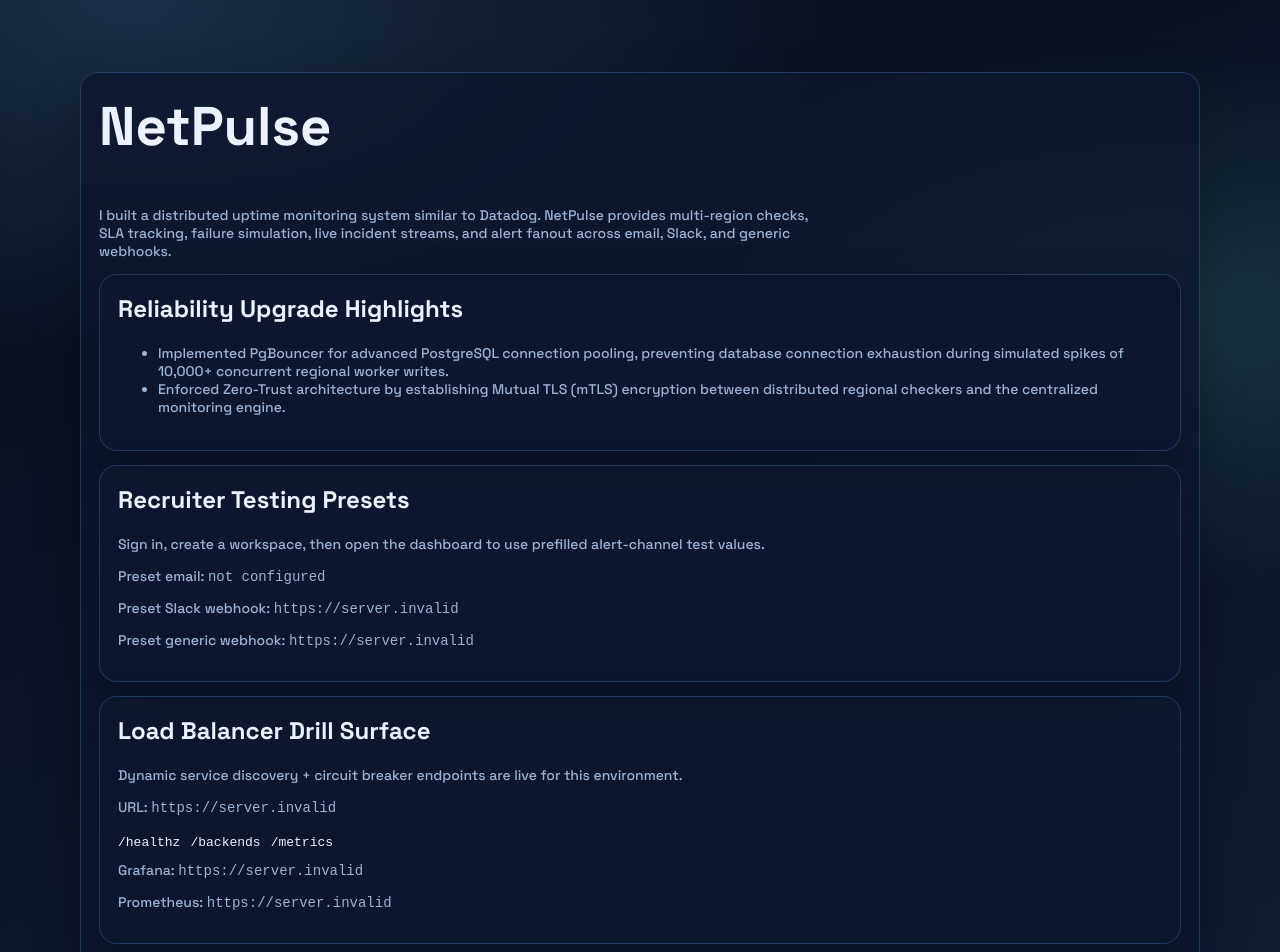
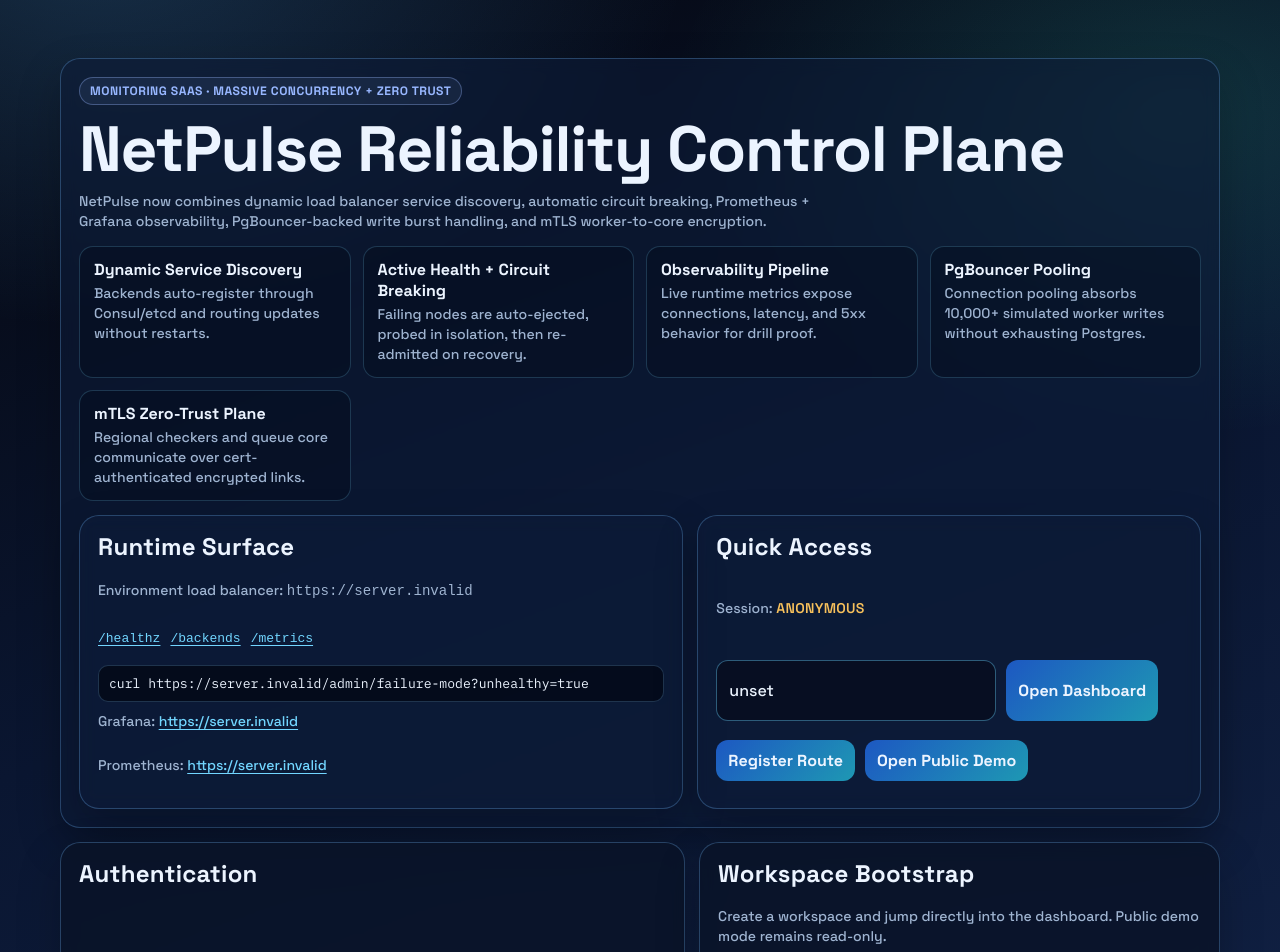
Before and after one commit to MohammedVep/NetPulse, a Next.js app in the folder apps/web/: page / in a window 1280 px wide. Shown: the top 952 px of the page. Built offline with nearby package versions, Linux system fonts and the light colour scheme; no server answers.

Commit message:
Overhaul web UI for reliability control plane upgrades

```diff
--- a/apps/web/app/globals.css
+++ b/apps/web/app/globals.css
@@ -1,14 +1,17 @@
 :root {
-  --bg-0: #080d1a;
-  --bg-1: #131f3b;
-  --panel: rgba(14, 24, 48, 0.78);
-  --panel-border: rgba(101, 160, 255, 0.24);
-  --text: #ecf2ff;
-  --text-muted: #9cb3d6;
-  --ok: #33d4a5;
-  --warn: #f2bb4f;
-  --down: #ff6c7a;
-  --accent: #67d3ff;
+  --bg-0: #05070f;
+  --bg-1: #0a1631;
+  --bg-2: #13254b;
+  --panel: rgba(10, 20, 40, 0.84);
+  --panel-soft: rgba(13, 28, 56, 0.56);
+  --panel-border: rgba(115, 186, 255, 0.28);
+  --text: #ecf4ff;
+  --text-muted: #9fb4d1;
+  --ok: #3cd8ad;
+  --warn: #f7c15c;
+  --down: #ff6f81;
+  --accent: #72d6ff;
+  --highlight: #98b7ff;
 }
 
 * {
@@ -21,30 +24,54 @@
   padding: 0;
   min-height: 100%;
   background:
-    radial-gradient(1200px 600px at 10% 0%, rgba(93, 177, 255, 0.2), transparent 60%),
-    radial-gradient(1000px 500px at 90% 20%, rgba(79, 233, 200, 0.16), transparent 55%),
-    linear-gradient(160deg, var(--bg-0), var(--bg-1));
+    radial-gradient(950px 640px at 8% -5%, rgba(79, 176, 255, 0.24), transparent 62%),
+    radial-gradient(880px 560px at 92% 8%, rgba(66, 250, 197, 0.14), transparent 58%),
+    linear-gradient(160deg, var(--bg-0), var(--bg-1) 42%, var(--bg-2));
   color: var(--text);
 }
 
 a {
-  color: inherit;
-  text-decoration: none;
+  color: var(--accent);
+  text-decoration: underline;
+  text-underline-offset: 3px;
+  text-decoration-thickness: 1px;
 }
 
 main {
-  width: min(1120px, 92vw);
+  width: min(1160px, 92vw);
   margin: 0 auto;
   padding: 32px 0 72px;
+}
+
+h1,
+h2,
+h3 {
+  line-height: 1.1;
 }
 
 .panel {
   background: var(--panel);
   border: 1px solid var(--panel-border);
-  border-radius: 18px;
+  border-radius: 20px;
   padding: 18px;
   backdrop-filter: blur(8px);
-  box-shadow: 0 20px 50px rgba(0, 0, 0, 0.24);
+  box-shadow: 0 18px 44px rgba(0, 0, 0, 0.24);
+}
+
+.panel.soft {
+  background: var(--panel-soft);
+}
+
+.stack {
+  display: grid;
+  gap: 10px;
+}
+
+.control-row {
+  display: flex;
+  gap: 10px;
+  flex-wrap: wrap;
+  align-items: center;
 }
 
 .grid {
@@ -58,7 +85,12 @@
 
 .small {
   color: var(--text-muted);
-  font-size: 0.875rem;
+  font-size: 0.88rem;
+  line-height: 1.42;
+}
+
+.mono {
+  font-family: var(--font-mono);
 }
 
 .status {
@@ -84,6 +116,113 @@
   display: flex;
   gap: 10px;
   flex-wrap: wrap;
+}
+
+.hero-title {
+  margin: 0;
+  font-size: clamp(2.2rem, 7vw, 4rem);
+  line-height: 0.96;
+  letter-spacing: -0.02em;
+}
+
+.hero-subtitle {
+  max-width: 760px;
+  margin-top: 12px;
+}
+
+.section-head {
+  margin: 0 0 10px;
+  letter-spacing: 0.01em;
+}
+
+.pill {
+  display: inline-flex;
+  align-items: center;
+  gap: 8px;
+  font-size: 0.76rem;
+  font-weight: 700;
+  letter-spacing: 0.04em;
+  text-transform: uppercase;
+  color: var(--highlight);
+  border: 1px solid rgba(152, 183, 255, 0.34);
+  background: rgba(152, 183, 255, 0.08);
+  border-radius: 999px;
+  padding: 5px 10px;
+}
+
+.signal-grid {
+  display: grid;
+  grid-template-columns: repeat(auto-fit, minmax(220px, 1fr));
+  gap: 12px;
+}
+
+.signal-card {
+  border: 1px solid rgba(114, 214, 255, 0.2);
+  border-radius: 14px;
+  padding: 12px 14px;
+  background: rgba(6, 13, 27, 0.45);
+}
+
+.signal-card strong {
+  display: block;
+  margin-bottom: 4px;
+}
+
+.signal-card .small {
+  margin: 0;
+}
+
+.split-grid {
+  display: grid;
+  gap: 14px;
+  grid-template-columns: 1.2fr 1fr;
+}
+
+.kpi-grid {
+  display: grid;
+  gap: 12px;
+  grid-template-columns: repeat(auto-fit, minmax(170px, 1fr));
+}
+
+.kpi-card {
+  border: 1px solid rgba(114, 214, 255, 0.2);
+  border-radius: 14px;
+  padding: 12px 14px;
+  background: rgba(6, 13, 27, 0.45);
+}
+
+.kpi-label {
+  color: var(--text-muted);
+  text-transform: uppercase;
+  letter-spacing: 0.05em;
+  font-size: 0.72rem;
+}
+
+.kpi-value {
+  margin-top: 6px;
+  font-size: clamp(1.5rem, 4vw, 2.1rem);
+  font-weight: 700;
+  line-height: 1.02;
+}
+
+.list-tight {
+  margin: 0;
+  padding-left: 18px;
+}
+
+.list-tight li {
+  margin-bottom: 6px;
+}
+
+.command {
+  margin-top: 8px;
+  font-family: var(--font-mono);
+  font-size: 0.82rem;
+  background: rgba(4, 10, 24, 0.82);
+  border: 1px solid rgba(126, 196, 255, 0.22);
+  border-radius: 10px;
+  padding: 9px 10px;
+  overflow-x: auto;
 }
 
 input,
@@ -131,4 +270,8 @@
     border-radius: 14px;
     padding: 14px;
   }
+
+  .split-grid {
+    grid-template-columns: 1fr;
+  }
 }
--- a/apps/web/app/page.tsx
+++ b/apps/web/app/page.tsx
@@ -37,6 +37,14 @@
   const loadBalancerBaseUrl = config.loadBalancerUrl.trim().replace(/\/$/, "");
   const grafanaDashboardUrl = config.grafanaDashboardUrl.trim();
   const prometheusUrl = config.prometheusUrl.trim();
+  const loadBalancerLinks = loadBalancerBaseUrl
+    ? {
+        healthz: `${loadBalancerBaseUrl}/healthz`,
+        backends: `${loadBalancerBaseUrl}/backends`,
+        metrics: `${loadBalancerBaseUrl}/metrics`,
+        drill: `${loadBalancerBaseUrl}/admin/failure-mode?unhealthy=true`
+      }
+    : null;
 
   const resetMessages = () => {
     setAuthError(null);
@@ -172,89 +180,90 @@
 
   return (
     <main>
-      <section className="panel" style={{ marginTop: 40 }}>
-        <h1 style={{ marginTop: 0, fontSize: "clamp(2rem, 6vw, 3.4rem)" }}>NetPulse</h1>
-        <p className="small" style={{ maxWidth: 720 }}>
-          I built a distributed uptime monitoring system similar to Datadog.
-          NetPulse provides multi-region checks, SLA tracking, failure simulation, live incident streams,
-          and alert fanout across email, Slack, and generic webhooks.
+      <section className="panel soft" style={{ marginTop: 26 }}>
+        <span className="pill">Monitoring SaaS · Massive Concurrency + Zero Trust</span>
+        <h1 className="hero-title" style={{ marginTop: 14 }}>
+          NetPulse Reliability Control Plane
+        </h1>
+        <p className="small hero-subtitle">
+          NetPulse now combines dynamic load balancer service discovery, automatic circuit breaking, Prometheus +
+          Grafana observability, PgBouncer-backed write burst handling, and mTLS worker-to-core encryption.
         </p>
-        <div className="panel" style={{ marginTop: 14 }}>
-          <h2 style={{ marginTop: 0 }}>Reliability Upgrade Highlights</h2>
-          <ul style={{ marginTop: 0 }}>
-            <li className="small">
-              Implemented PgBouncer for advanced PostgreSQL connection pooling, preventing database connection
-              exhaustion during simulated spikes of 10,000+ concurrent regional worker writes.
-            </li>
-            <li className="small">
-              Enforced Zero-Trust architecture by establishing Mutual TLS (mTLS) encryption between distributed
-              regional checkers and the centralized monitoring engine.
-            </li>
-          </ul>
+
+        <div className="signal-grid" style={{ marginTop: 8 }}>
+          <article className="signal-card">
+            <strong>Dynamic Service Discovery</strong>
+            <p className="small">Backends auto-register through Consul/etcd and routing updates without restarts.</p>
+          </article>
+          <article className="signal-card">
+            <strong>Active Health + Circuit Breaking</strong>
+            <p className="small">Failing nodes are auto-ejected, probed in isolation, then re-admitted on recovery.</p>
+          </article>
+          <article className="signal-card">
+            <strong>Observability Pipeline</strong>
+            <p className="small">Live runtime metrics expose connections, latency, and 5xx behavior for drill proof.</p>
+          </article>
+          <article className="signal-card">
+            <strong>PgBouncer Pooling</strong>
+            <p className="small">Connection pooling absorbs 10,000+ simulated worker writes without exhausting Postgres.</p>
+          </article>
+          <article className="signal-card">
+            <strong>mTLS Zero-Trust Plane</strong>
+            <p className="small">Regional checkers and queue core communicate over cert-authenticated encrypted links.</p>
+          </article>
         </div>
-        {config.showTestingHints || hasTestingPresets ? (
-          <div className="panel" style={{ marginTop: 14 }}>
-            <h2 style={{ marginTop: 0 }}>Recruiter Testing Presets</h2>
+
+        <div className="split-grid" style={{ marginTop: 14 }}>
+          <article className="panel soft stack">
+            <h2 className="section-head">Runtime Surface</h2>
+            {loadBalancerLinks ? (
+              <>
                 <p className="small" style={{ marginTop: 0 }}>
-              Sign in, create a workspace, then open the dashboard to use prefilled alert-channel test values.
+                  Environment load balancer: <code>{loadBalancerBaseUrl}</code>
                 </p>
-            <p className="small" style={{ marginTop: 0 }}>
-              Preset email: <code>{config.testAlertEmail || "not configured"}</code>
-            </p>
-            <p className="small" style={{ marginTop: 0 }}>
-              Preset Slack webhook: <code>{config.testSlackWebhookUrl || "not configured"}</code>
-            </p>
-            <p className="small" style={{ marginTop: 0 }}>
-              Preset generic webhook: <code>{config.testWebhookUrl || "not configured"}</code>
-            </p>
-          </div>
-        ) : null}
-        {loadBalancerBaseUrl ? (
-          <div className="panel" style={{ marginTop: 14 }}>
-            <h2 style={{ marginTop: 0 }}>Load Balancer Drill Surface</h2>
-            <p className="small" style={{ marginTop: 0 }}>
-              Dynamic service discovery + circuit breaker endpoints are live for this environment.
-            </p>
-            <p className="small" style={{ marginTop: 0 }}>
-              URL: <code>{loadBalancerBaseUrl}</code>
-            </p>
-            <div className="input-row">
-              <a href={`${loadBalancerBaseUrl}/healthz`} target="_blank" rel="noreferrer">
+                <div className="control-row">
+                  <a href={loadBalancerLinks.healthz} target="_blank" rel="noreferrer">
                     <code>/healthz</code>
                   </a>
-              <a href={`${loadBalancerBaseUrl}/backends`} target="_blank" rel="noreferrer">
+                  <a href={loadBalancerLinks.backends} target="_blank" rel="noreferrer">
                     <code>/backends</code>
                   </a>
-              <a href={`${loadBalancerBaseUrl}/metrics`} target="_blank" rel="noreferrer">
+                  <a href={loadBalancerLinks.metrics} target="_blank" rel="noreferrer">
                     <code>/metrics</code>
                   </a>
                 </div>
+                <div className="command">curl {loadBalancerLinks.drill}</div>
                 {grafanaDashboardUrl ? (
-              <p className="small" style={{ marginTop: 10 }}>
-                Grafana:{" "}
-                <a href={grafanaDashboardUrl} target="_blank" rel="noreferrer">
-                  <code>{grafanaDashboardUrl}</code>
-                </a>
+                  <p className="small" style={{ marginTop: 0 }}>
+                    Grafana: <a href={grafanaDashboardUrl}>{grafanaDashboardUrl}</a>
                   </p>
                 ) : null}
                 {prometheusUrl ? (
                   <p className="small" style={{ marginTop: 0 }}>
-                Prometheus:{" "}
-                <a href={prometheusUrl} target="_blank" rel="noreferrer">
-                  <code>{prometheusUrl}</code>
-                </a>
+                    Prometheus: <a href={prometheusUrl}>{prometheusUrl}</a>
                   </p>
                 ) : null}
-          </div>
-        ) : null}
+              </>
+            ) : (
+              <p className="small" style={{ marginTop: 0 }}>
+                Set <code>NEXT_PUBLIC_LOAD_BALANCER_URL</code> to surface live service discovery, routing, and drill
+                endpoints in this page.
+              </p>
+            )}
+          </article>
 
-        <div className="input-row" style={{ marginTop: 16 }}>
+          <article className="panel soft stack">
+            <h2 className="section-head">Quick Access</h2>
+            <p className="small" style={{ marginTop: 0 }}>
+              Session: <span className={`status ${isAuthenticated ? "HEALTHY" : "DEGRADED"}`}>{isAuthenticated ? "AUTHENTICATED" : "ANONYMOUS"}</span>
+            </p>
+            <div className="input-row">
               <input
                 type="text"
                 placeholder="org_..."
                 value={orgId}
                 onChange={(event) => setOrgId(event.currentTarget.value)}
-            style={{ minWidth: 320 }}
+                style={{ minWidth: 280 }}
               />
               <button
                 type="button"
@@ -265,11 +274,10 @@
               >
                 Open Dashboard
               </button>
-          <button
-            type="button"
-            onClick={() => router.push("/register")}
-          >
-            Register
+            </div>
+            <div className="control-row">
+              <button type="button" onClick={() => router.push("/register")}>
+                Register Route
               </button>
               <button
                 type="button"
@@ -295,10 +303,14 @@
                 </button>
               ) : null}
             </div>
+          </article>
+        </div>
+      </section>
 
-        <div className="panel" style={{ marginTop: 18 }}>
-          <h2 style={{ marginTop: 0 }}>Authentication</h2>
-          <div className="input-row" style={{ marginBottom: 12 }}>
+      <section className="split-grid" style={{ marginTop: 14 }}>
+        <article className="panel stack">
+          <h2 className="section-head">Authentication</h2>
+          <div className="control-row" style={{ marginBottom: 2 }}>
             <button
               type="button"
               onClick={() => {
@@ -328,14 +340,14 @@
               placeholder="Email"
               value={email}
               onChange={(event) => setEmail(event.currentTarget.value)}
-              style={{ minWidth: 280 }}
+              style={{ minWidth: 250 }}
             />
             <input
               type="password"
               placeholder="Password"
               value={password}
               onChange={(event) => setPassword(event.currentTarget.value)}
-              style={{ minWidth: 280 }}
+              style={{ minWidth: 220 }}
             />
             {authMode === "register" ? (
               <input
@@ -343,12 +355,12 @@
                 placeholder="Confirm Password"
                 value={confirmPassword}
                 onChange={(event) => setConfirmPassword(event.currentTarget.value)}
-                style={{ minWidth: 280 }}
+                style={{ minWidth: 220 }}
               />
             ) : null}
           </div>
 
-          <div className="input-row" style={{ marginTop: 12 }}>
+          <div className="control-row">
             {authMode === "signin" ? (
               <button type="button" disabled={isBusy} onClick={() => void handleSignIn()}>
                 {isBusy ? "Signing In..." : "Sign In"}
@@ -361,8 +373,8 @@
           </div>
 
           {needsVerification ? (
-            <div className="panel" style={{ marginTop: 12 }}>
-              <h3 style={{ marginTop: 0 }}>Verify Email</h3>
+            <div className="panel soft stack">
+              <h3 className="section-head">Verify Email</h3>
               <div className="input-row">
                 <input
                   type="text"
@@ -380,14 +392,14 @@
             </div>
           ) : null}
 
-          {authError ? <p style={{ color: "var(--down)", marginTop: 10 }}>{authError}</p> : null}
-          {authNotice ? <p style={{ color: "var(--ok)", marginTop: 10 }}>{authNotice}</p> : null}
-        </div>
+          {authError ? <p style={{ color: "var(--down)", margin: 0 }}>{authError}</p> : null}
+          {authNotice ? <p style={{ color: "var(--ok)", margin: 0 }}>{authNotice}</p> : null}
+        </article>
 
-        <div className="panel" style={{ marginTop: 18 }}>
-          <h2 style={{ marginTop: 0 }}>Get Started Faster</h2>
+        <article className="panel stack">
+          <h2 className="section-head">Workspace Bootstrap</h2>
           <p className="small" style={{ marginTop: 0 }}>
-            After signing in, create a workspace and open it immediately.
+            Create a workspace and jump directly into the dashboard. Public demo mode remains read-only.
           </p>
           <div className="input-row">
             <input
@@ -395,18 +407,32 @@
               placeholder="Workspace name"
               value={orgName}
               onChange={(event) => setOrgName(event.currentTarget.value)}
-              style={{ minWidth: 320 }}
+              style={{ minWidth: 260 }}
             />
             <button type="button" disabled={isCreatingOrg} onClick={() => void handleCreateWorkspace()}>
               {isCreatingOrg ? "Creating..." : "Create Workspace & Open"}
             </button>
           </div>
-          {createOrgError ? <p style={{ color: "var(--down)", marginTop: 10 }}>{createOrgError}</p> : null}
+          {createOrgError ? <p style={{ color: "var(--down)", margin: 0 }}>{createOrgError}</p> : null}
+
+          {(config.showTestingHints || hasTestingPresets) ? (
+            <div className="panel soft stack">
+              <h3 className="section-head">Recruiter Test Presets</h3>
+              <p className="small" style={{ marginTop: 0 }}>
+                Presets are auto-loaded from environment values for quick failure and alert-channel drills.
+              </p>
+              <p className="small" style={{ margin: 0 }}>
+                Email: <code>{config.testAlertEmail || "not configured"}</code>
+              </p>
+              <p className="small" style={{ margin: 0 }}>
+                Slack: <code>{config.testSlackWebhookUrl || "not configured"}</code>
+              </p>
+              <p className="small" style={{ margin: 0 }}>
+                Webhook: <code>{config.testWebhookUrl || "not configured"}</code>
+              </p>
             </div>
-
-        <p className="small" style={{ marginTop: 12 }}>
-          Public demo is read-only and does not require login.
-        </p>
+          ) : null}
+        </article>
       </section>
     </main>
   );
```
Also changed, not shown: apps/web/components/dashboard-shell.tsx (+135 -111 lines). Lines whose indentation alone changed are shown as unchanged.
